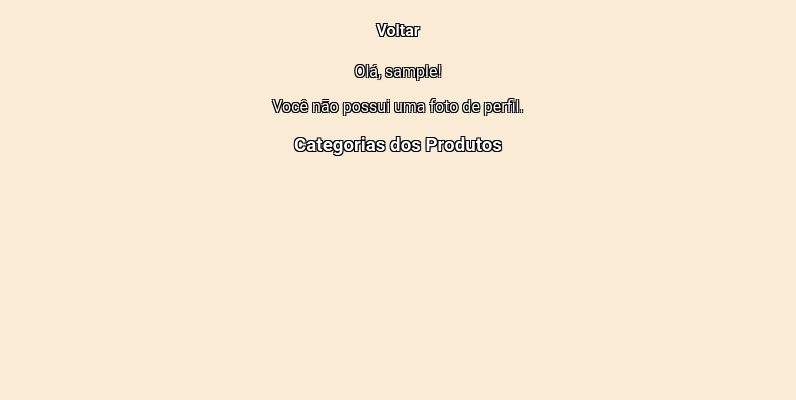
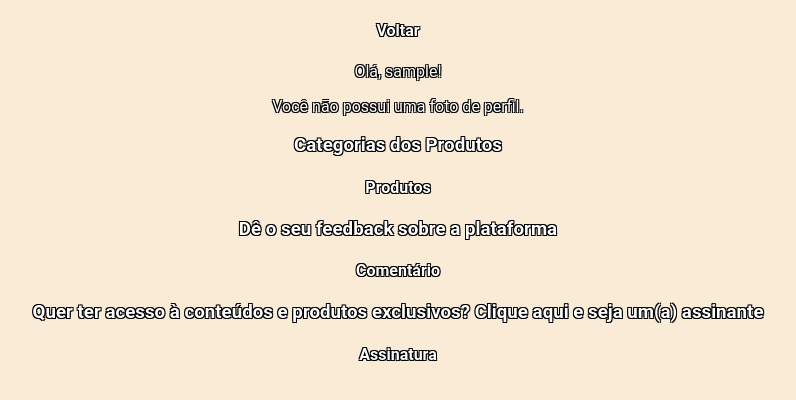
Before and after one commit to RankracerBR/Gutos_Ecommerce, a Django app: page /pagina_conta/ in a window 1280 px wide. Shown: the top 400 px of the page, without its empty margins (242-1038 px from the left). Run offline with Django 5.2, Linux system fonts and the light colour scheme; the visitor is signed in with stand-in values (Sample User, id 1); parts of the project's set-up code (start-up, migrations or seed data) failed here and were passed over.

Commit message:
Alterações na página do usuário

```diff
--- /dev/null
+++ b/usuarios/static/css/style.css
@@ -0,0 +1,11 @@
+.profile-container {
+    text-align: center;
+}
+
+.profile-image img {
+    width: 200px;
+    height: 200px;
+    border-radius: 50%;
+    object-fit: cover;
+    display: inline-block;
+}
--- a/usuarios/templates/pagina_conta.html
+++ b/usuarios/templates/pagina_conta.html
@@ -4,7 +4,8 @@
 <head>
     <meta charset="UTF-8">
     <meta name="viewport" content="width=device-width, initial-scale=1.0">
-    <link rel="stylesheet" href="{% static  'global/css/style.css'%}">
+    <link rel="stylesheet" href="{% static 'global/css/style.css'%}">
+    <link rel="stylesheet" href="{% static 'css/style.css'%}">
     <title>Sua Página</title>
 
 
@@ -30,8 +31,18 @@
     <h3>Categorias dos Produtos</h3>
     <div class="categoria-produtos">
         <div>
+            <h4><a href="{% url 'produtos:pagina_produtos' %}">Produtos</a></h4>
+        </div>
+    </div>
 
-        </div>
+    <h3>Dê o seu feedback sobre a plataforma</h3>
+    <div class="comentario">
+        <h4><a href="{% url 'acesso:comentarios' %}">Comentário</a></h4>
+    </div>
+
+    <h3>Quer ter acesso à conteúdos e produtos exclusivos? Clique aqui e seja um(a) assinante</h3>
+    <div class="assinante">
+        <h4><a href="{% url 'assinantes:pagina_assinante' %}">Assinatura</a></h4>
     </div>
 
 </body>
```
